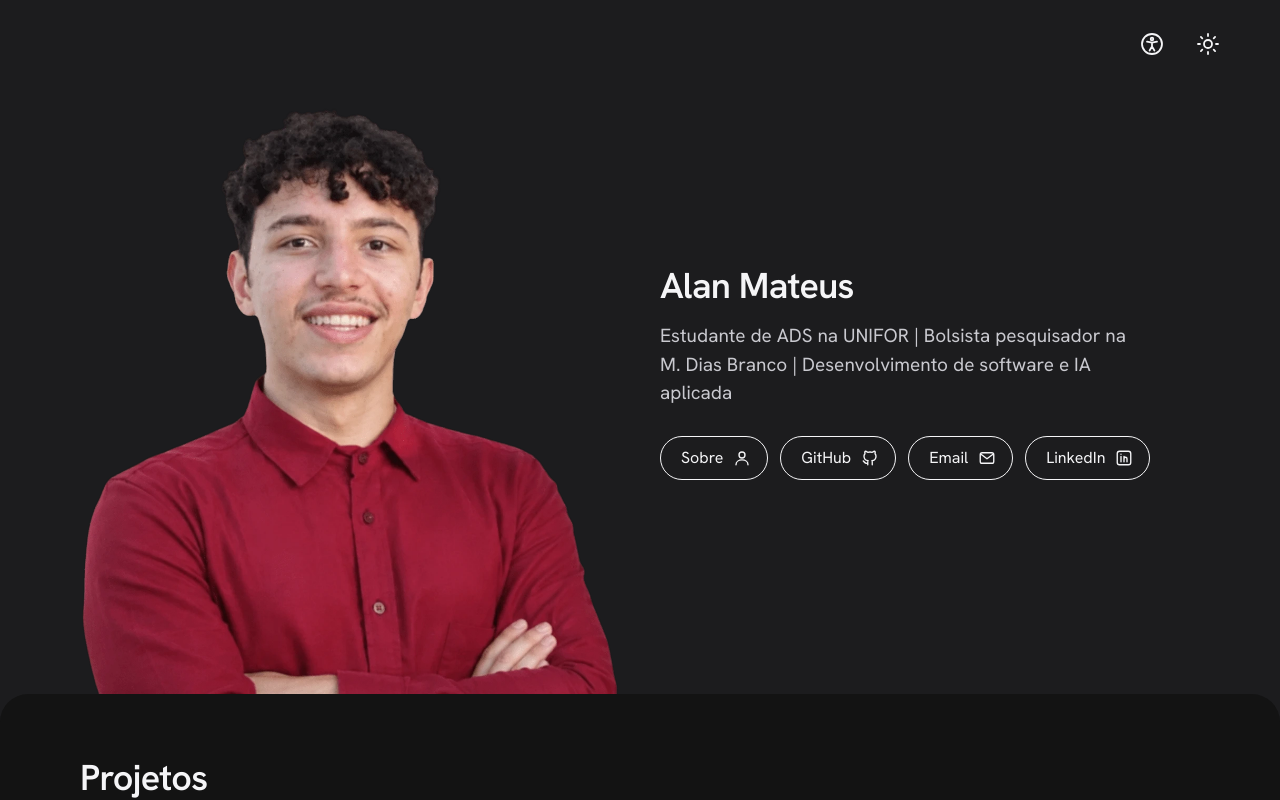
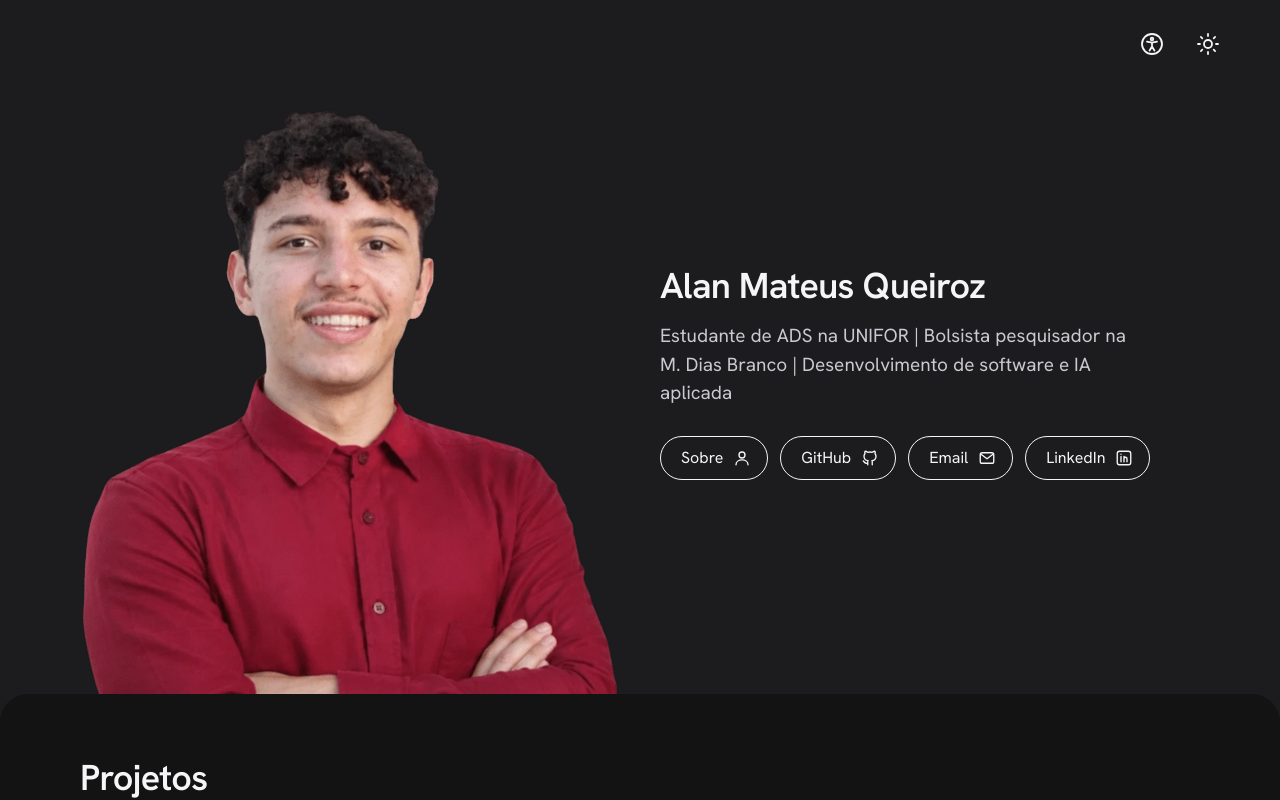
Before and after one commit to alanmateuz/alanmateuz.github.io, a React (Vite) app: page / in a window 1280 px wide. Shown: the top 800 px of the page. Built offline with nearby package versions, Linux system fonts and the light colour scheme.

Commit message:
Portfólio: nome completo Alan Mateus Queiroz
Co-Authored-By: Claude Opus 5.5 <noreply@anthropic.com>

```diff
--- a/index.html
+++ b/index.html
@@ -3,13 +3,13 @@
 <head>
 <meta charset="UTF-8"/>
 <meta name="viewport" content="width=device-width, initial-scale=1.0"/>
-<meta name="description" content="Portfólio de Alan Mateus: desenvolvimento de software, IA aplicada, automação de dados e design de produtos digitais."/>
+<meta name="description" content="Portfólio de Alan Mateus Queiroz: desenvolvimento de software, IA aplicada, automação de dados e design de produtos digitais."/>
 <meta name="theme-color" content="#161616"/>
 <link rel="icon" type="image/svg+xml" href="./favicon.svg"/>
 <link rel="preconnect" href="https://fonts.googleapis.com"/>
 <link rel="preconnect" href="https://fonts.gstatic.com" crossorigin/>
 <link rel="stylesheet" href="https://fonts.googleapis.com/css2?family=Atkinson+Hyperlegible:wght@400;700&family=Hanken+Grotesk:wght@400;500;600;700&display=swap"/>
-<title>Alan Mateus · Portfólio</title>
+<title>Alan Mateus Queiroz · Portfólio</title>
 <script>try{var d=document.documentElement.dataset,s=localStorage,t=s.getItem('tema');if(t==='claro'||t==='escuro')d.tema=t;[['texto','a11y-texto'],['contraste','a11y-contraste'],['legivel','a11y-legivel'],['espaco','a11y-espaco'],['links','a11y-links'],['parado','a11y-parado']].forEach(function(p){var v=s.getItem(p[1]);if(v)d[p[0]]=v;});}catch(e){}</script>
 </head>
 <body><div id="root"></div><script type="module" src="/src/main.tsx"></script></body>
--- a/src/page.tsx
+++ b/src/page.tsx
@@ -176,9 +176,9 @@ export default function Home() {
   <main id="conteudo">
    <section className="hero" aria-labelledby="nome">
     <div className="container hero-grade">
-     <img className="foto-hero" src="./assets/alan-vermelho.webp" alt="Alan Mateus sorrindo, de camisa vermelha e braços cruzados" width="1026" height="1189"/>
+     <img className="foto-hero" src="./assets/alan-vermelho.webp" alt="Alan Mateus Queiroz sorrindo, de camisa vermelha e braços cruzados" width="1026" height="1189"/>
      <div className="hero-texto">
-      <h1 id="nome" className="titulo">Alan Mateus</h1>
+      <h1 id="nome" className="titulo">Alan Mateus Queiroz</h1>
       <p className="hero-sub">Estudante de ADS na UNIFOR | Bolsista pesquisador na M. Dias Branco | Desenvolvimento de software e IA aplicada</p>
       <nav aria-label="Sobre e contatos"><ul className="pilulas">
        <li><Pilula href="#sobre" icone="user">Sobre</Pilula></li>
@@ -226,7 +226,7 @@ export default function Home() {
      <a href="#contato">Contatos</a>
     </nav>
    </div>
-   <p className="container rodape-final">Alan Mateus · Fortaleza, CE · 2026</p>
+   <p className="container rodape-final">Alan Mateus Queiroz · Fortaleza, CE · 2026</p>
   </footer>
 
   <a href="#topo" className={`volta-topo ${rolou ? 'visivel' : ''}`} aria-label="Voltar ao topo" tabIndex={rolou ? 0 : -1}><Icone nome="cima" tamanho={20}/></a>
```
Also changed, not shown: 2 other files (tests, documents, lock files or other folders).
